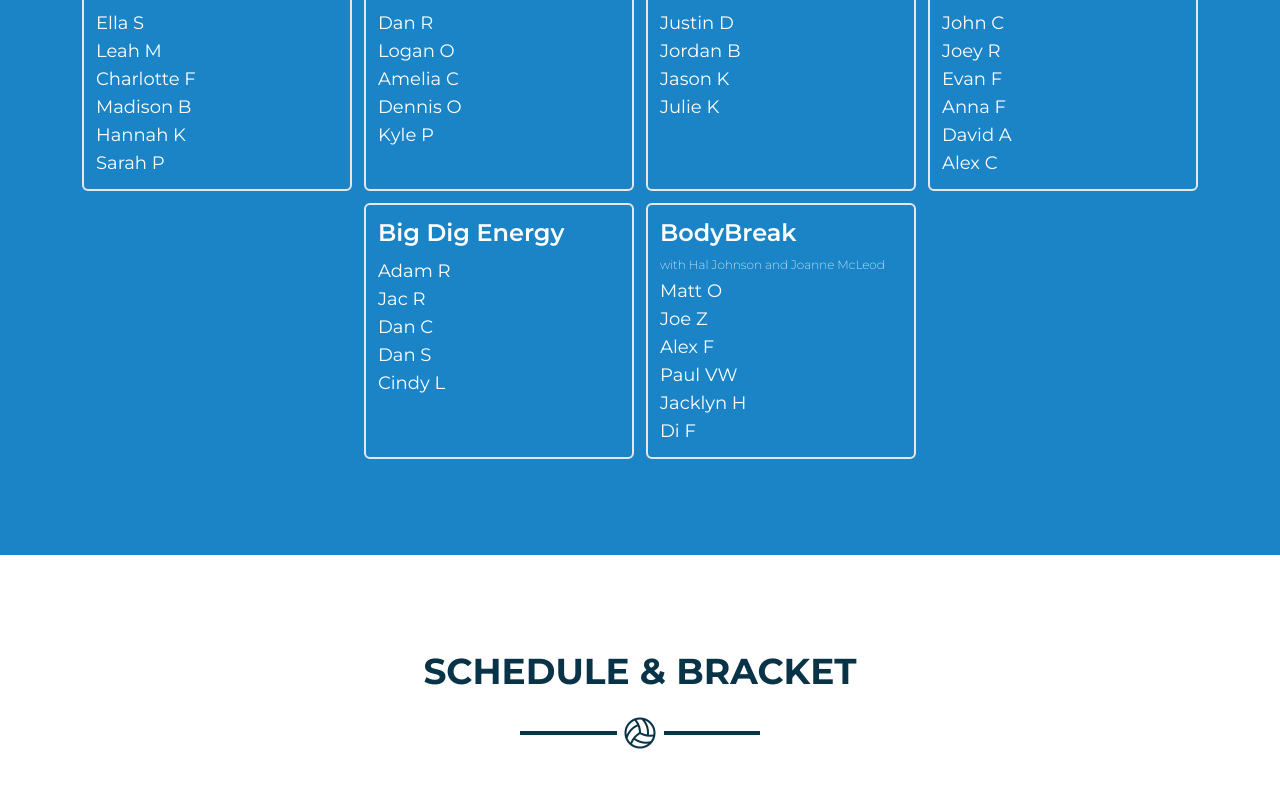
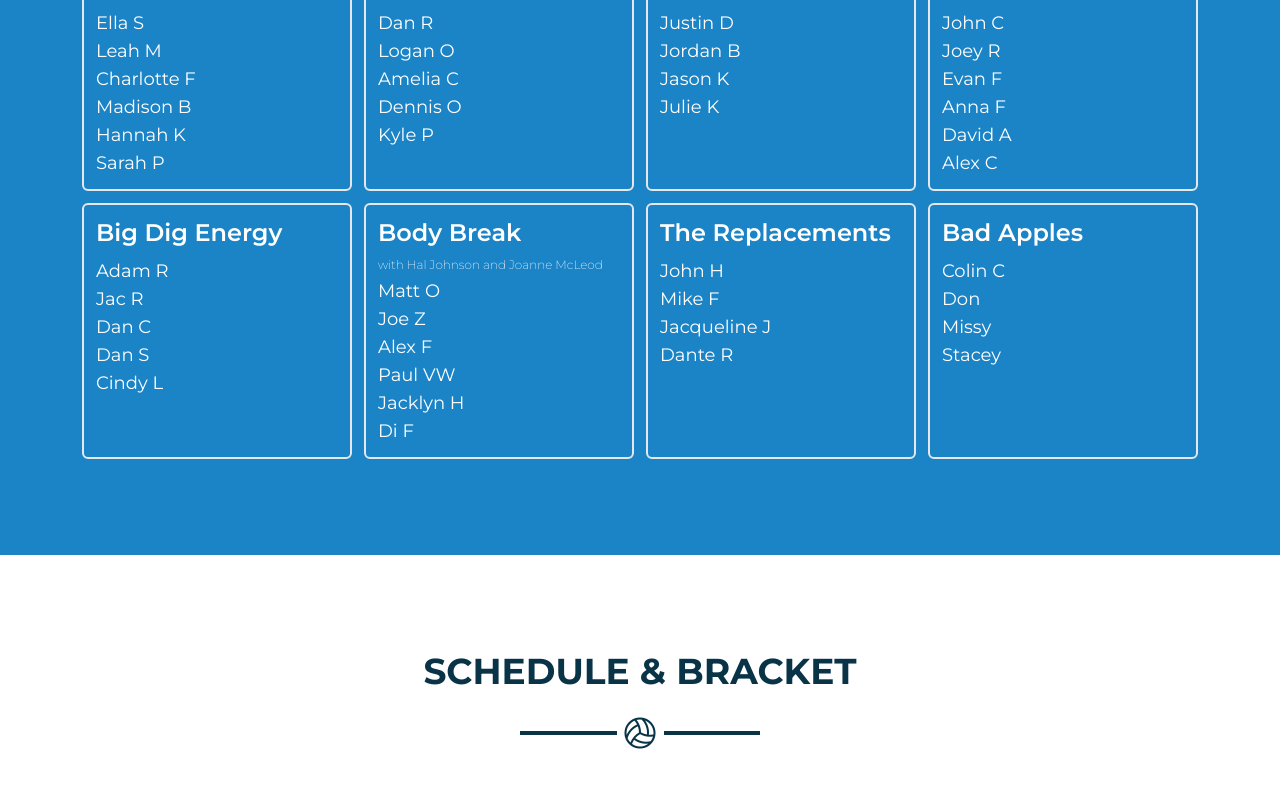
Before and after one commit to ozzyonfire/beach-slam, a Next.js app: page / in a window 1280 px wide. Shown: the part 1904-2691 px from the top of the page. Built offline with nearby package versions, Linux system fonts and the light colour scheme; grey boxes are pictures that could not be loaded; what @slack/web-api would draw is missing.

Commit message:
added some teams

```diff
--- a/components/teams.tsx
+++ b/components/teams.tsx
@@ -51,7 +51,7 @@ export default function Teams() {
 			'Cindy L',
 		]
 	}, {
-		name: 'BodyBreak',
+		name: 'Body Break',
 		subtitle: 'with Hal Johnson and Joanne McLeod',
 		players: [
 			'Matt O',
@@ -60,6 +60,22 @@ export default function Teams() {
 			'Paul VW',
 			'Jacklyn H',
 			'Di F',
+		]
+	}, {
+		name: 'The Replacements',
+		players: [
+			'John H',
+			'Mike F',
+			'Jacqueline J',
+			'Dante R'
+		]
+	}, {
+		name: 'Bad Apples',
+		players: [
+			'Colin C',
+			'Don',
+			'Missy',
+			'Stacey'
 		]
 	}];
 
```
